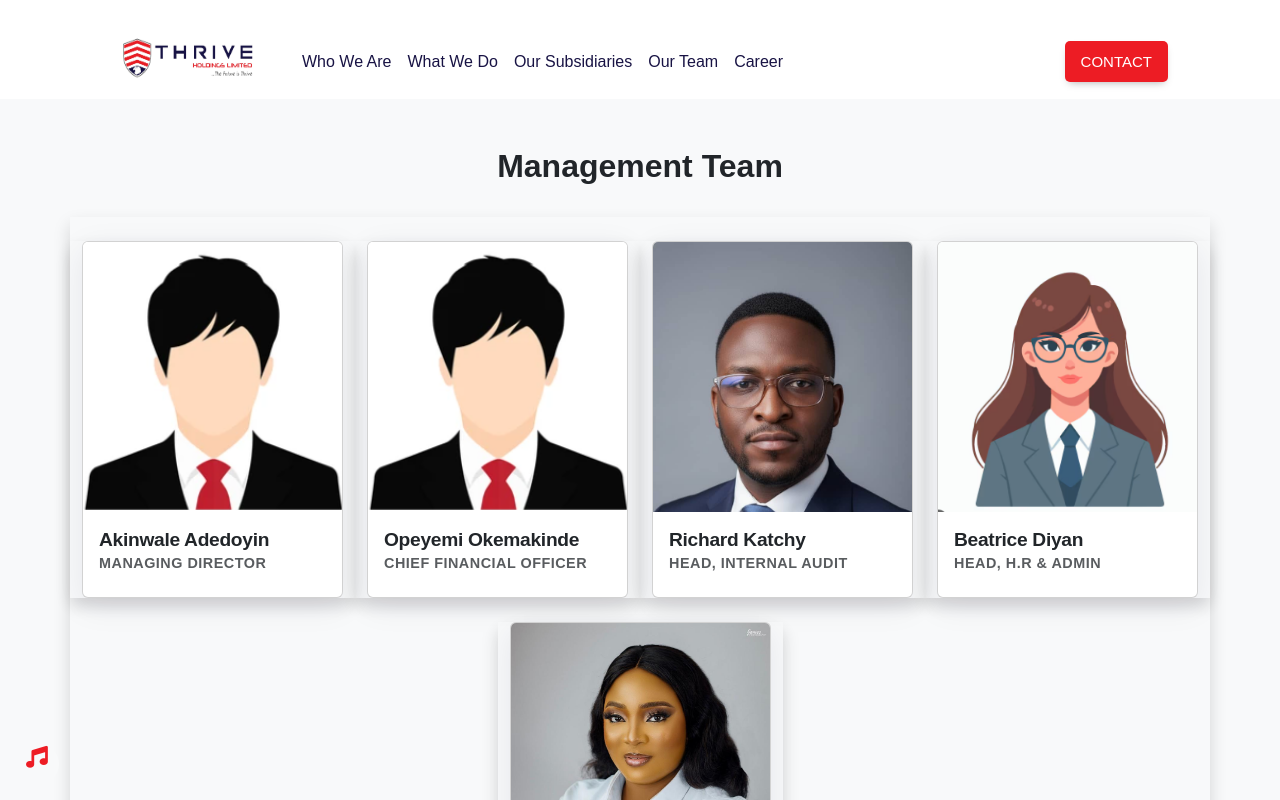
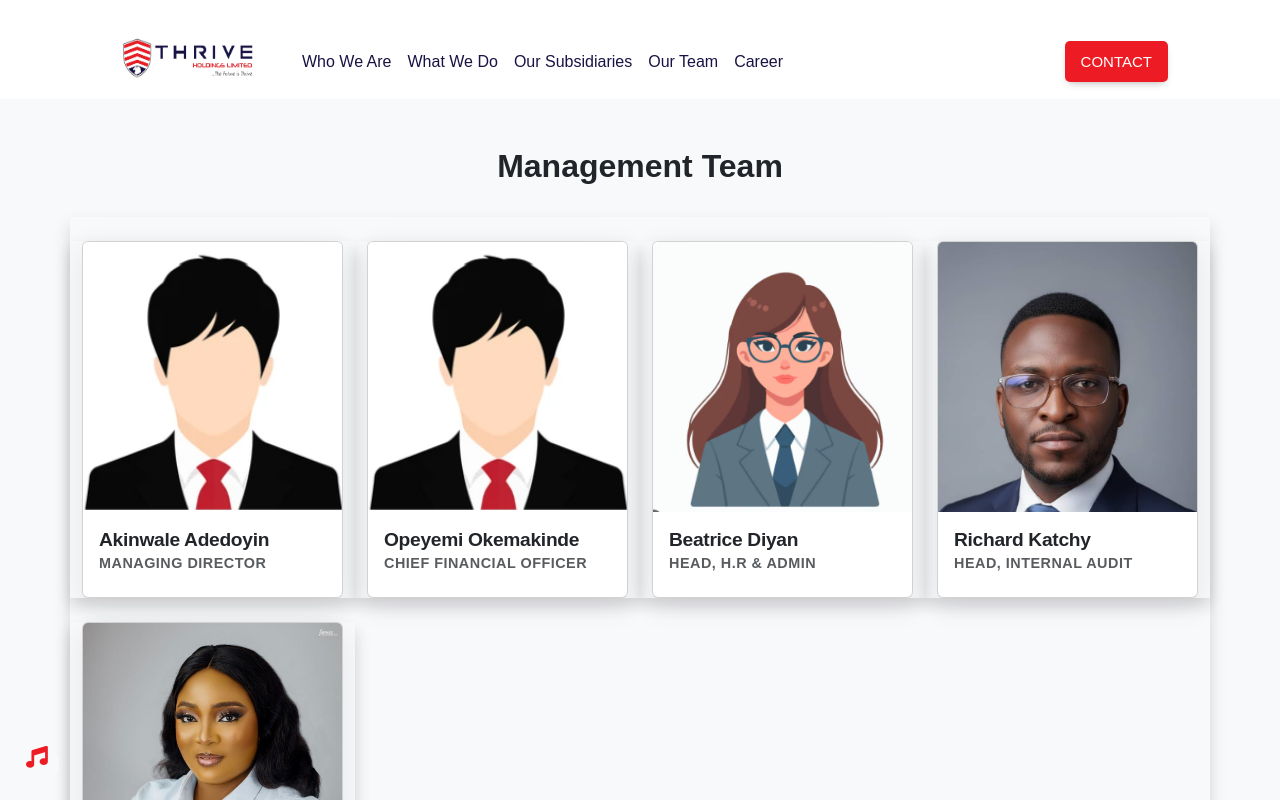
Before and after one commit to EdetDavid/thrivenig, a React (Create React App) app: page /management-team in a window 1280 px wide. Shown: the top 800 px of the page. Built offline with nearby package versions, Linux system fonts and the light colour scheme; a web font is replaced by a local one.

Commit message:
Update Team.jsx

```diff
--- a/src/pages/team/Team.jsx
+++ b/src/pages/team/Team.jsx
@@ -21,17 +21,16 @@ const managementTeam = [
   },
 
   {
+    imgSrc: female,
+    name: "Beatrice Diyan",
+    role: " Head, H.R  & Admin",
+    bio: "Leads product engineering and technology strategy.",
+  },
+  {
     imgSrc: richard,
     name: " Richard Katchy",
     role: "Head, Internal Audit",
     bio: "Oversees financial planning and investor relations.",
-  },
-
-  {
-    imgSrc: female,
-    name: "Beatrice Diyan",
-    role: " Head, H.R  & Admin",
-    bio: "Leads product engineering and technology strategy.",
   },
   {
     imgSrc: remi,
@@ -55,13 +54,12 @@ const ManagementTeam = () => {
           className="row row-cols-1 row-cols-md-2 row-cols-lg-4 g-4 shadow"
         >
           {managementTeam.map((member, index) => (
-            <div className="col shadow mx-auto" key={index}>
+            <div className="col shadow" key={index}>
               <div className="card h-100 d-flex flex-column">
                 <img
                   src={member.imgSrc}
                   className="card-img-top team-img"
                   alt={member.name}
-
                 />
                 <div className="card-body d-flex flex-column">
                   <h5 className="card-title">{member.name}</h5>
```
